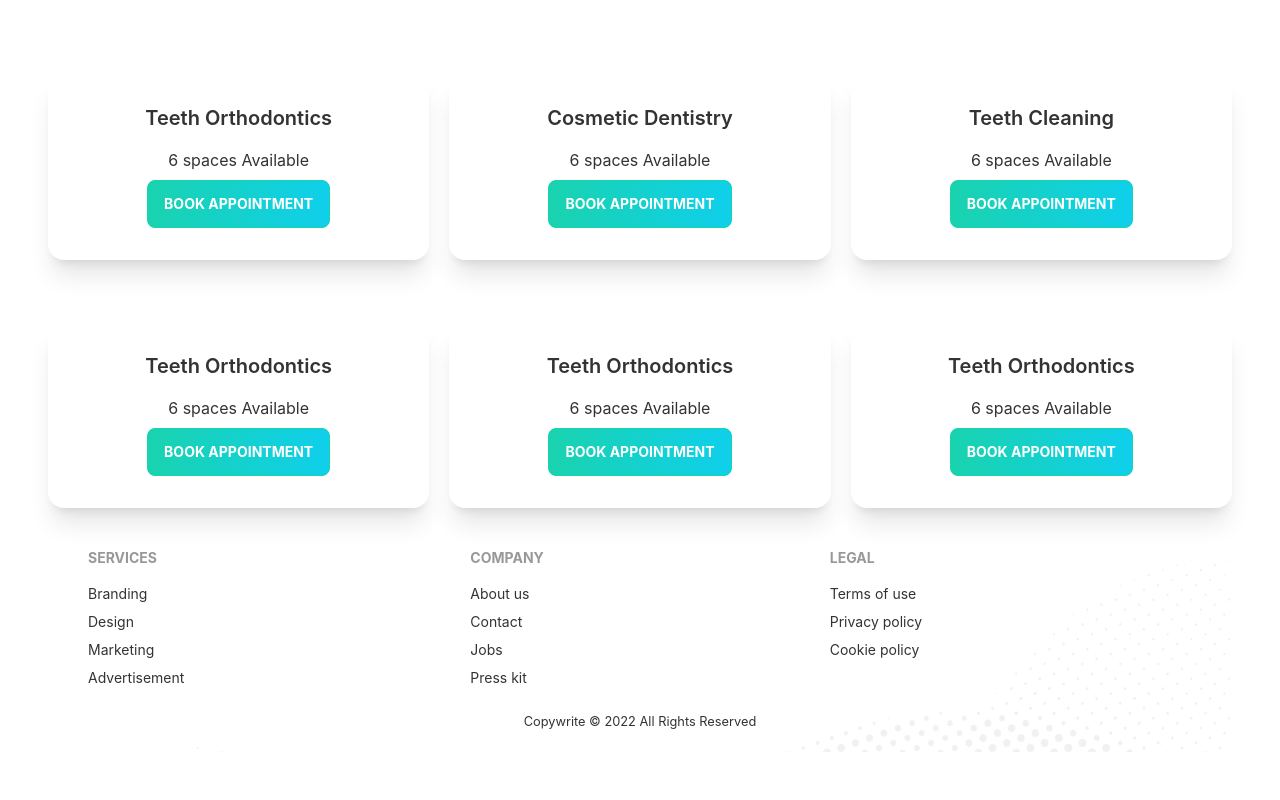
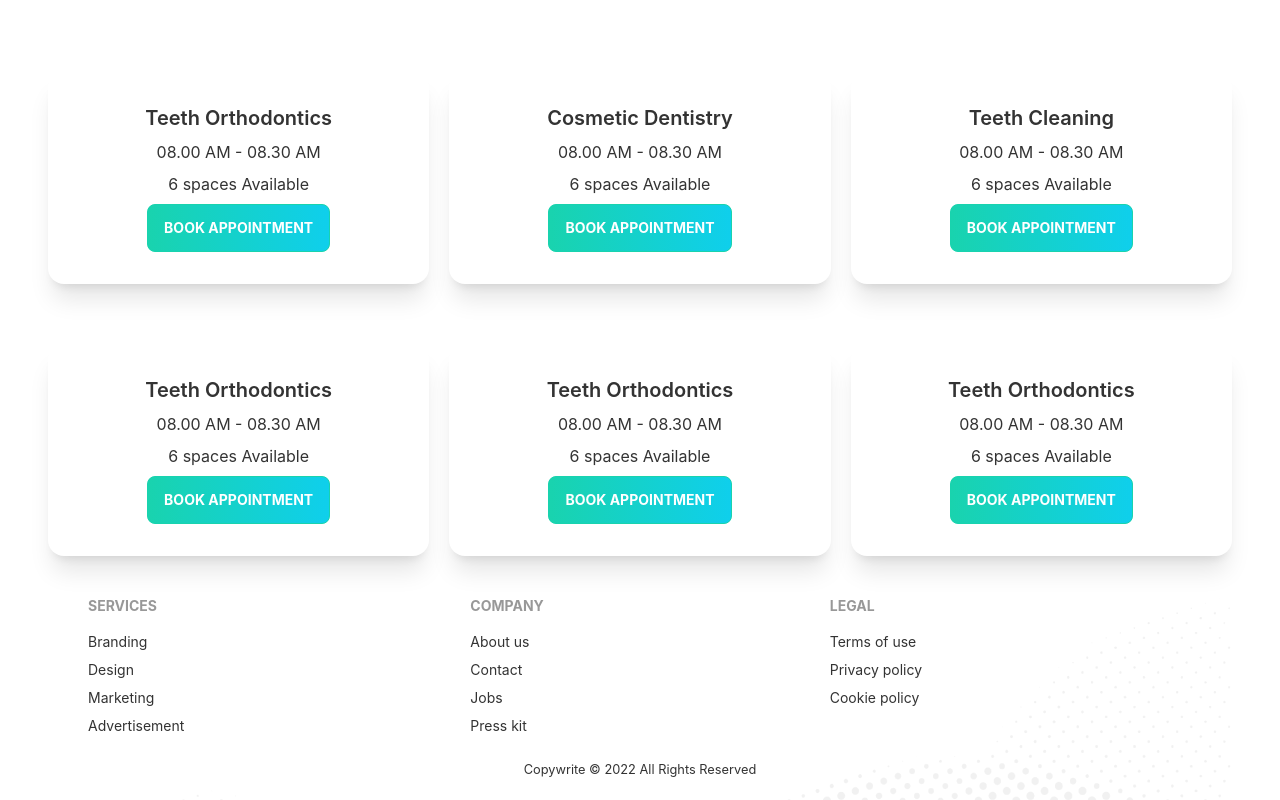
Before and after one commit to Neelporos/doctors-portal-client-site, a React (Create React App) app: page /appointment in a window 1280 px wide. Shown: the part 940-1740 px from the top of the page. Before the commit the page ends 1692 px from the top, so only its background shows below. Built offline with nearby package versions, Linux system fonts and the light colour scheme.

Commit message:
Service Card Done

```diff
--- a/src/Pages/Appointment/Service.js
+++ b/src/Pages/Appointment/Service.js
@@ -10,7 +10,7 @@ const service = ({ service }) => {
           <h2 className="card-title">{name}</h2>
           <p>{
              slots.length > 0
-             ? <span>{slots.length[0]}</span>
+             ? <span>{slots[0]}</span>
              : <span className="text-red-500">No Space Available Try Another Day</span>
              }
           </p>
@@ -18,7 +18,7 @@ const service = ({ service }) => {
             {slots.length} {slots.length > 1 ? "spaces" : "space"} Available
           </p>
           <div className="card-actions">
-            <button className="btn btn-secondary uppercase text-white bg-gradient-to-r from-secondary to-primary font-bold">Book Appointment</button>
+            <button disabled={slots.length === 0} className="btn btn-secondary uppercase text-white bg-gradient-to-r from-secondary to-primary font-bold">Book Appointment</button>
           </div>
         </div>
       </div>
```
